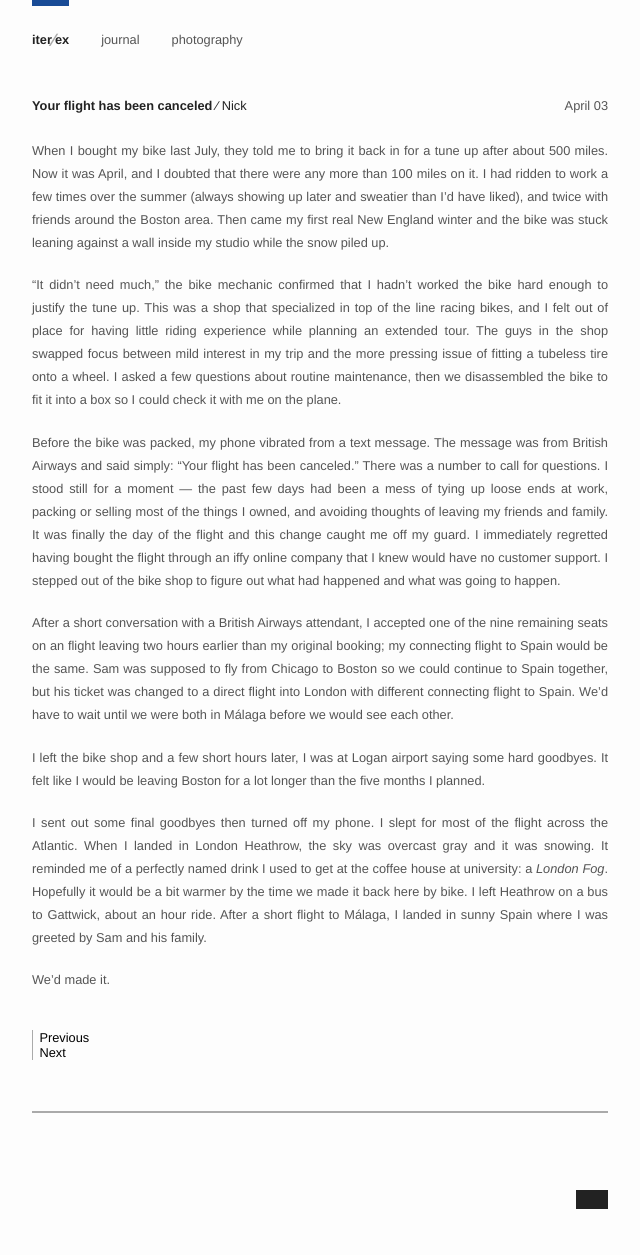
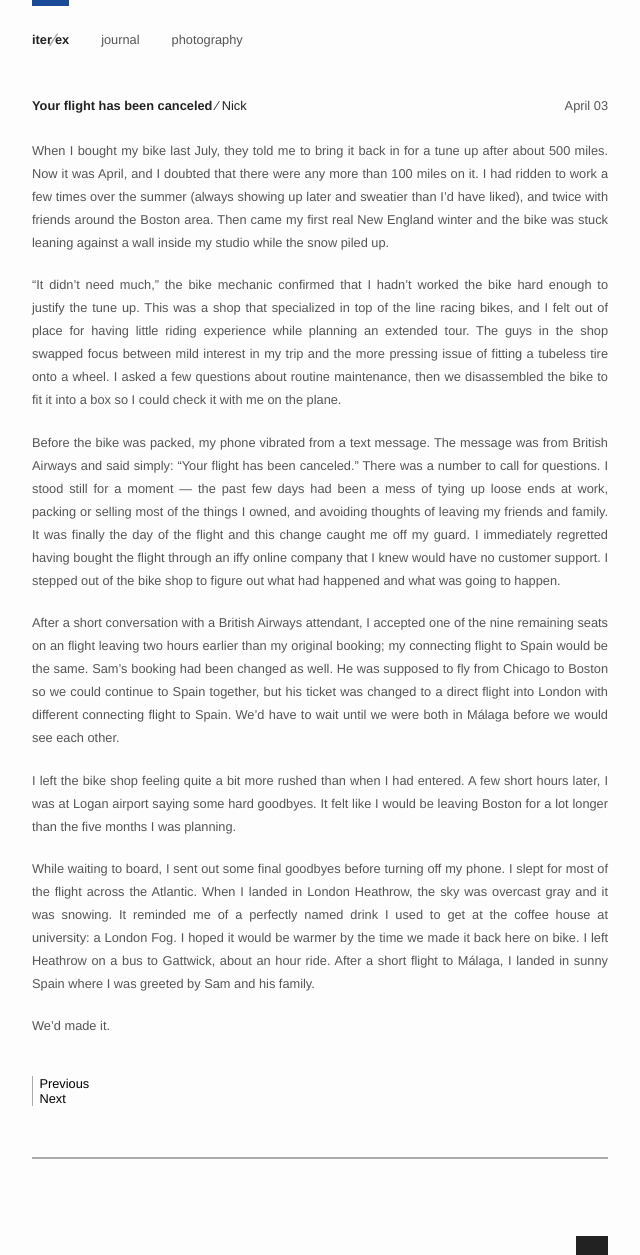
Before and after one commit to caipre/iterex, a Jekyll site: the page built from journal/_posts/2013/04/2013-04-03-your-flight-has-been-canceled.md, in a window 1280 px wide. Shown: the whole page, without its empty margins (320-960 px from the left). Built offline with Jekyll 4.4.1, drawn with Linux system fonts in a browser that asks for light colours; before the commit the page ends 1209 px from its top, so only the background shows below that.

Commit message:
Minor edits

```diff
--- a/journal/_posts/2013/04/2013-04-03-your-flight-has-been-canceled.md
+++ b/journal/_posts/2013/04/2013-04-03-your-flight-has-been-canceled.md
@@ -32,22 +32,23 @@ figure out what had happened and what was going to happen.
 
 After a short conversation with a British Airways attendant, I accepted one of
 the nine remaining seats on an flight leaving two hours earlier than my original
-booking; my connecting flight to Spain would be the same. Sam was supposed to
-fly from Chicago to Boston so we could continue to Spain together, but his
-ticket was changed to a direct flight into London with different connecting
-flight to Spain. We'd have to wait until we were both in Málaga before we would
-see each other.
+booking; my connecting flight to Spain would be the same. Sam's booking had
+been changed as well. He was supposed to fly from Chicago to Boston so we
+could continue to Spain together, but his ticket was changed to a direct flight
+into London with different connecting flight to Spain. We'd have to wait until
+we were both in Málaga before we would see each other.
 
-I left the bike shop and a few short hours later, I was at Logan airport saying
-some hard goodbyes. It felt like I would be leaving Boston for a lot longer than
-the five months I planned.
+I left the bike shop feeling quite a bit more rushed than when I had entered. A
+few short hours later, I was at Logan airport saying some hard goodbyes. It felt
+like I would be leaving Boston for a lot longer than the five months I was
+planning.
 
-I sent out some final goodbyes then turned off my phone. I slept for most of
-the flight across the Atlantic. When I landed in London Heathrow, the sky was
-overcast gray and it was snowing. It reminded me of a perfectly named drink I
-used to get at the coffee house at university: a *London Fog*. Hopefully it
-would be a bit warmer by the time we made it back here by bike. I left Heathrow
-on a bus to Gattwick, about an hour ride. After a short flight to Málaga, I
-landed in sunny Spain where I was greeted by Sam and his family.
+While waiting to board, I sent out some final goodbyes before turning off my
+phone.  I slept for most of the flight across the Atlantic. When I landed in
+London Heathrow, the sky was overcast gray and it was snowing. It reminded me of
+a perfectly named drink I used to get at the coffee house at university: a
+London Fog. I hoped it would be warmer by the time we made it back here on bike.
+I left Heathrow on a bus to Gattwick, about an hour ride. After a short flight
+to Málaga, I landed in sunny Spain where I was greeted by Sam and his family.
 
 We'd made it.
```
